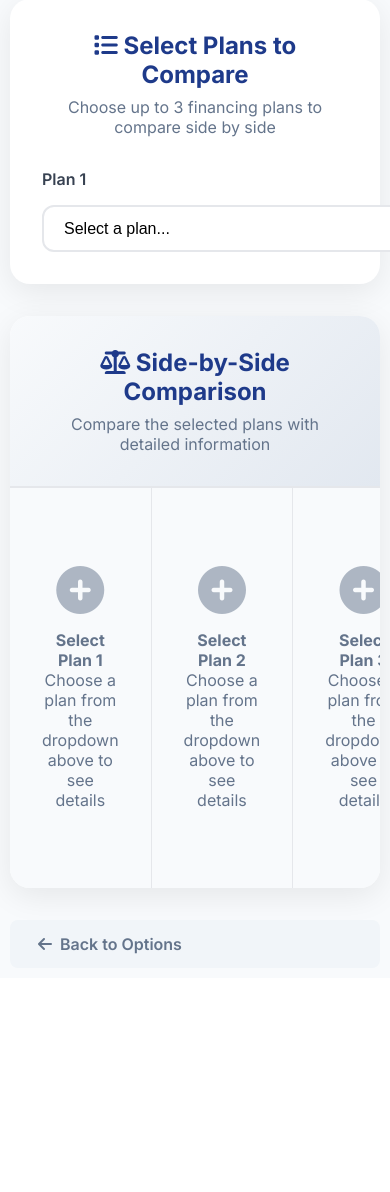
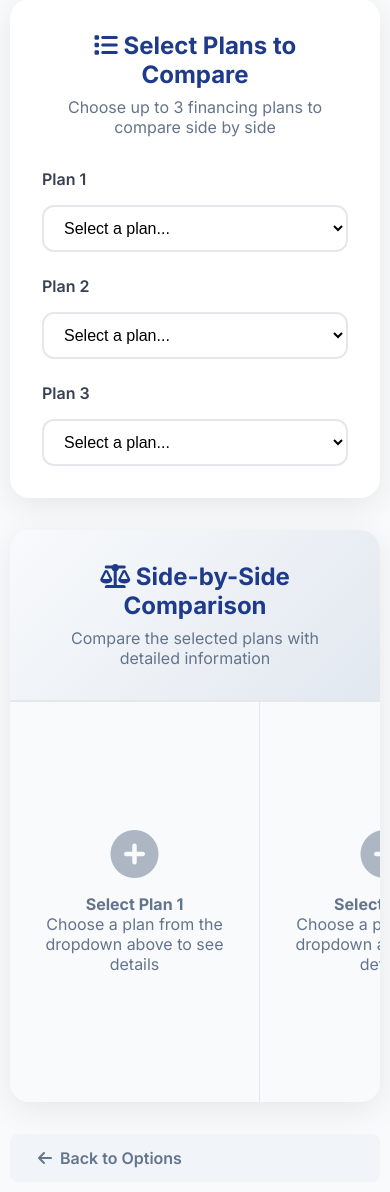
Before and after one commit to saptarshi-de/Toyota_HackTX25, a Flask app: page /compare in a window 390 px wide; the page is wider, and only the part inside the window is pictured. Shown: the part 674-1866 px from the top of that part. Before the commit the page ends 1642 px from the top of that part, so only its background shows below. Run offline with Flask 3, Linux system fonts and the light colour scheme.

Commit message:
improving UI for compare page

```diff
--- a/src/templates/compare.html
+++ b/src/templates/compare.html
@@ -93,7 +93,7 @@
 
 
         .container {
-            max-width: 1400px;
+            max-width: 1200px;
             margin: 0 auto;
             padding: 20px;
         }
@@ -166,6 +166,11 @@
             background: white;
             transition: all 0.3s ease;
             cursor: pointer;
+            width: 100%;
+            min-width: 0; /* Prevents overflow when text is too long */
+            white-space: nowrap;
+            overflow: hidden;
+            text-overflow: ellipsis;
         }
 
         .plan-dropdown select:focus {
@@ -463,11 +468,17 @@
             .container {
                 padding: 10px;
             }
-
+            .plan-dropdowns {
+            grid-template-columns: 1fr;
+            gap: 1.5rem;
+            }
             .btn-container {
                 flex-direction: column;
             }
-
+            .comparison-grid {
+            grid-template-columns: repeat(3, minmax(250px, 1fr)); /* Min column width */
+            min-width: 750px; /* This ensures all 3 columns fit without being too squished */
+            }
             .table-container {
                 font-size: 0.9rem;
             }
```
